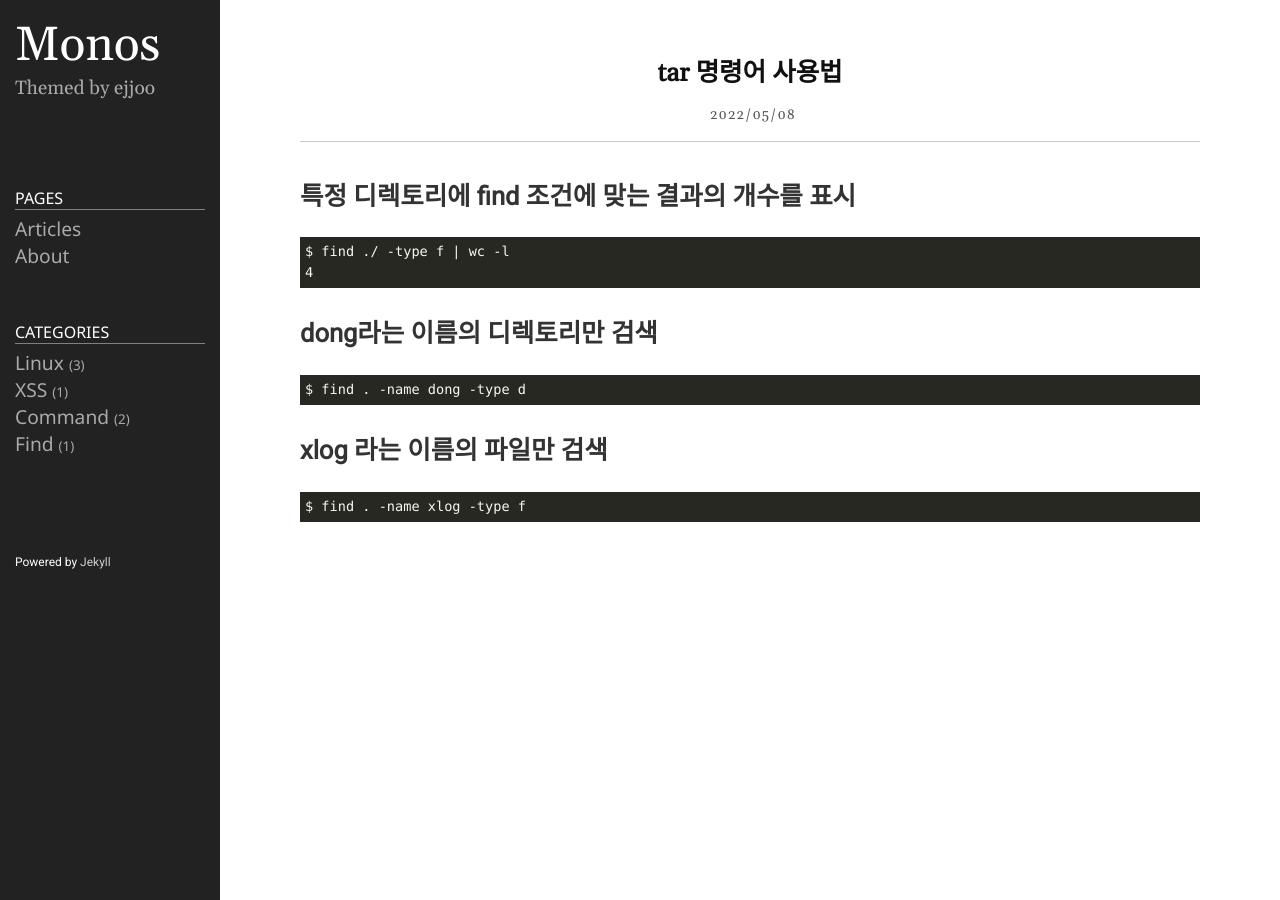
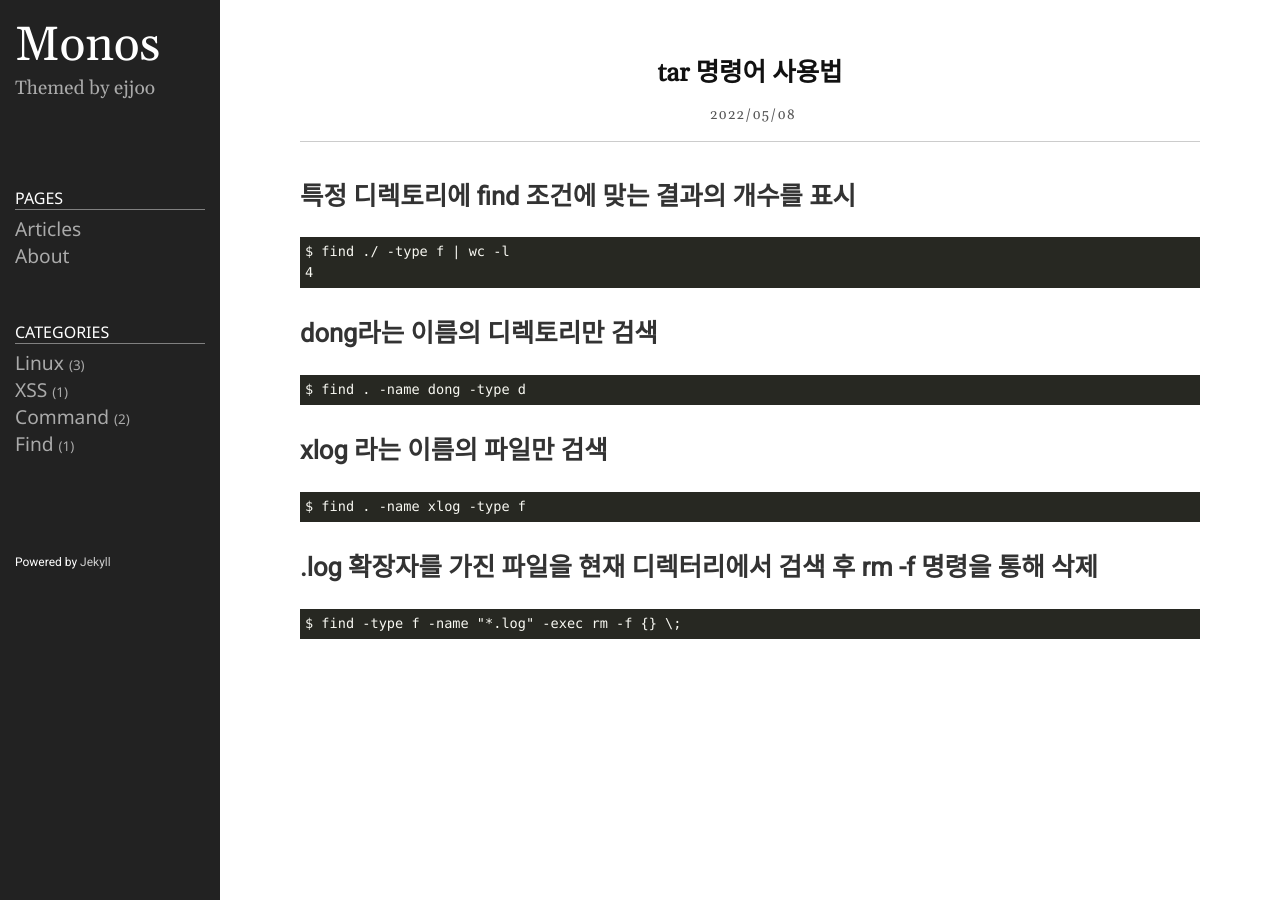
Before and after one commit to testall0836/testall0836.github.io, a Jekyll site: the page built from _posts/2022-05-08-post.markdown, in a window 1280 px wide. Built offline with Jekyll 4.4.1, drawn with Linux system fonts in a browser that asks for light colours.

Commit message:
update post

````diff
--- a/_posts/2022-05-08-post.markdown
+++ b/_posts/2022-05-08-post.markdown
@@ -24,3 +24,8 @@ $ find . -name dong -type d
 ```
 $ find . -name xlog -type f
 ```
+
+## .log 확장자를 가진 파일을 현재 디렉터리에서 검색 후 rm -f 명령을 통해 삭제
+```
+$ find -type f -name "*.log" -exec rm -f {} \;
+```
````
